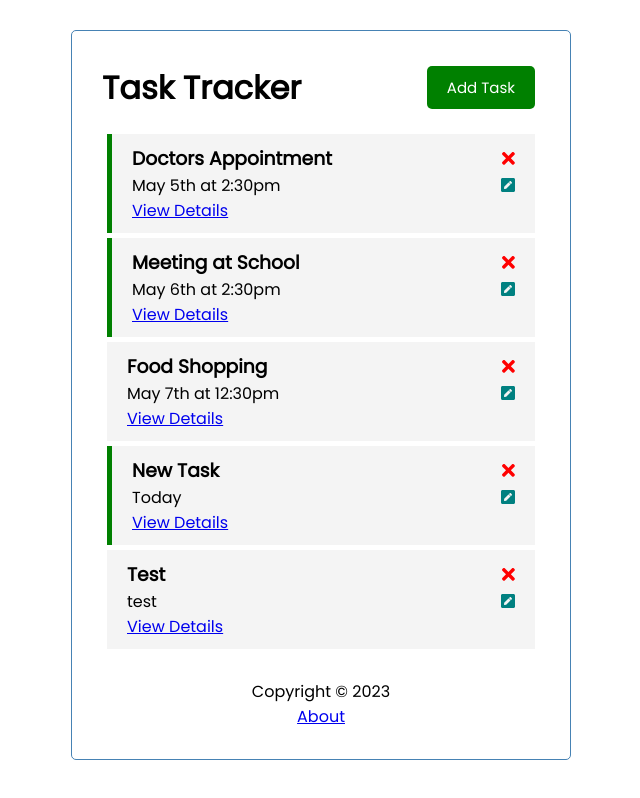
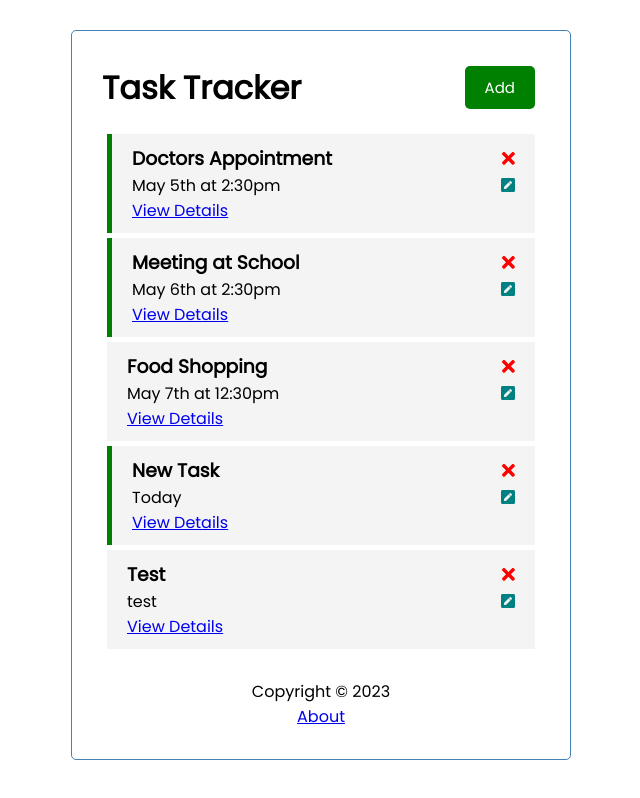
Before and after one commit to rodrigosv91/angular_cc, an Angular app: page / in a window 1280 px wide. Shown: the whole page, without its empty margins (319-959 px from the left). Built offline with nearby package versions, Linux system fonts and the light colour scheme; data requests are answered from the project's data file.

Commit message:
refactor. edit button placeholder

```diff
--- a/src/app/components/header/header.component.html
+++ b/src/app/components/header/header.component.html
@@ -3,7 +3,7 @@
   <app-button
     *ngIf="hasRoute('/')"
     color="{{ showAddTask ? 'red' : 'green' }}"
-    text="{{ showAddTask ? 'Close' : 'Add Task' }}"
+    text="{{ showAddTask ? 'Close' : 'Add' }}"
     (btnClick)="toggleAddTask()"
   ></app-button>
 </header>
```
